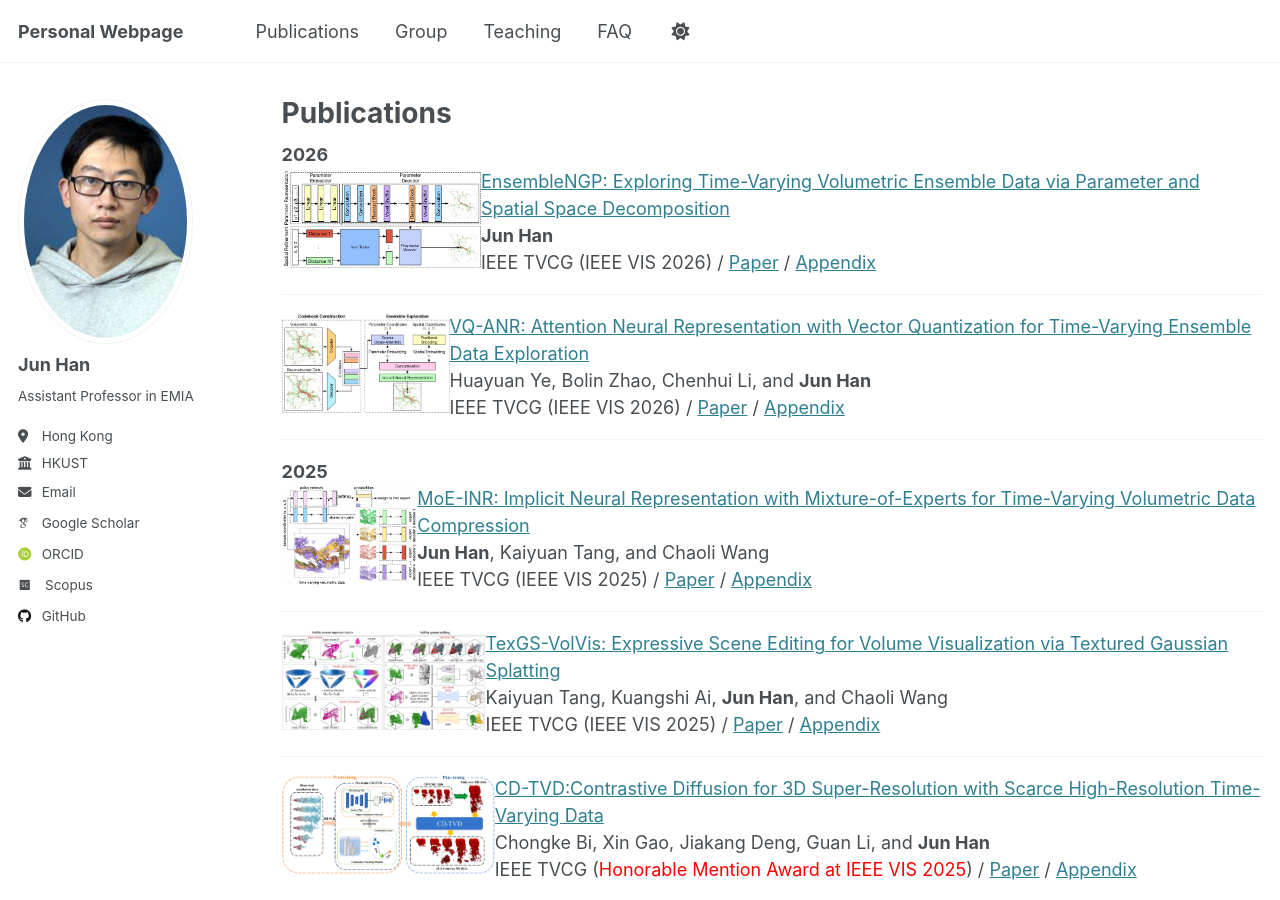
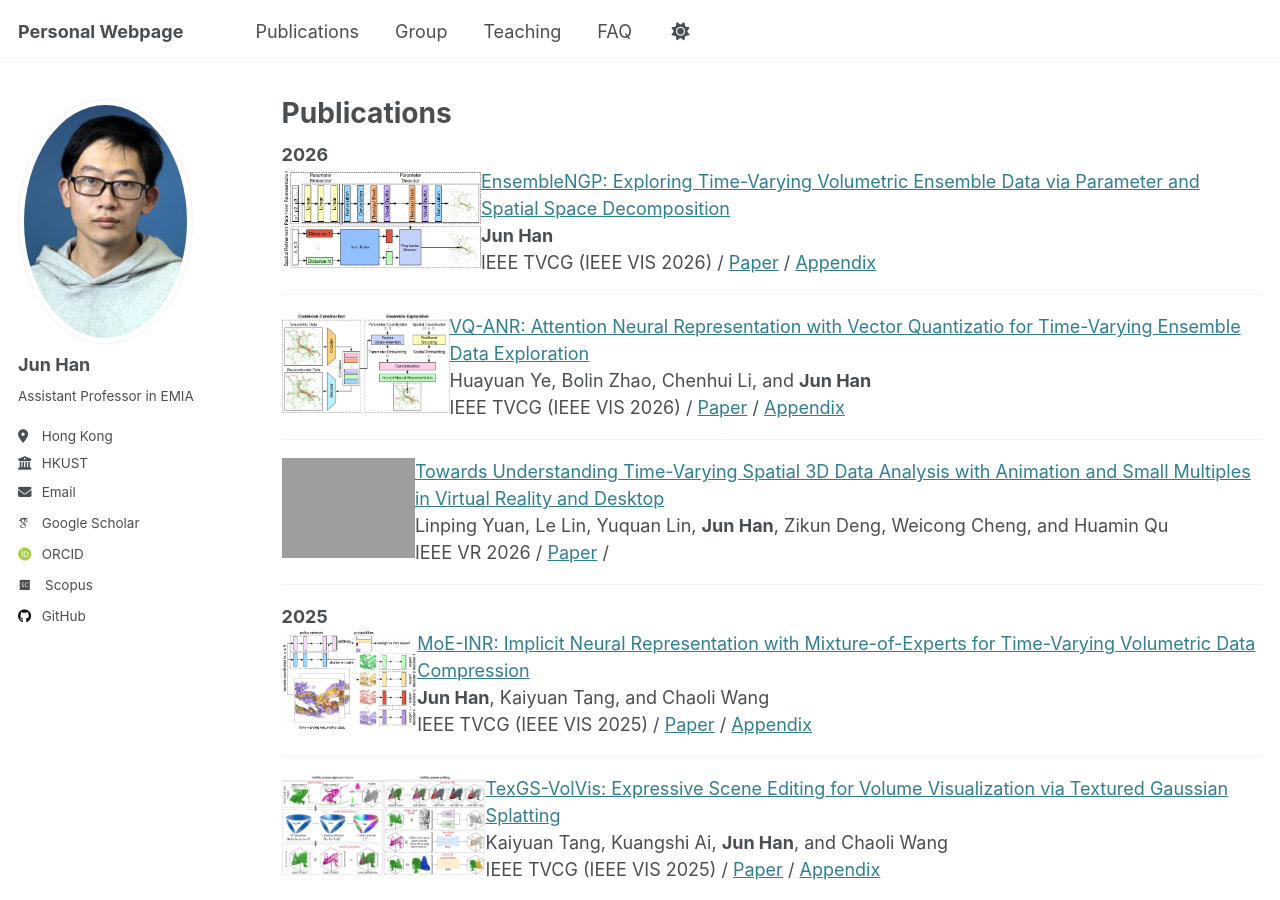
Before and after one commit to stevenhan1991/stevenhan1991.github.io, a Jekyll site: the page built from _pages/publications.md, in a window 1280 px wide and 900 px high. Built offline with Jekyll 4.4.1, drawn with Linux system fonts in a browser that asks for light colours; some web fonts are replaced.

Commit message:
Update publications.md

```diff
--- a/_pages/publications.md
+++ b/_pages/publications.md
@@ -31,8 +31,7 @@ redirect_from:
 <div class="img"><img class="img_responsive" src="http://stevenhan1991.github.io/assets/img/publications/VQANR.jpg" style="border:1px solid black width:200px;height:100px;" alt="spotlight_dl4scivis" align="left">
 </div>
   <div class="text">
-    <div class="title"><a name="Study" href="http://stevenhan1991.github.io/assets/pdf/VQANR.pdf">VQ-ANR: Attention Neural Representation with Vector Quantization
-for Time-Varying Ensemble Data Exploration</a>
+    <div class="title"><a name="Study" href="http://stevenhan1991.github.io/assets/pdf/VQANR.pdf">VQ-ANR: Attention Neural Representation with Vector Quantizatio for Time-Varying Ensemble Data Exploration</a>
     </div>
     <div class="authors">
 		<span class="author">Huayuan Ye,</span>
@@ -49,6 +48,27 @@ for Time-Varying Ensemble Data Exploration</a>
 
 <hr>
 
+<div class="img"><img class="img_responsive" src="http://stevenhan1991.github.io/assets/img/publications/VR.jpg" style="border:1px solid black width:200px;height:100px;" alt="spotlight_dl4scivis" align="left">
+</div>
+  <div class="text">
+    <div class="title"><a name="Study" href="http://stevenhan1991.github.io/assets/pdf/VR.pdf">Towards Understanding Time-Varying Spatial 3D Data Analysis with Animation and Small Multiples in Virtual Reality and Desktop</a>
+    </div>
+    <div class="authors">
+		<span class="author">Linping Yuan,</span>
+	    <span class="author">Le Lin,</span>
+		<span class="author">Yuquan Lin, </span>
+		<span class="author"><b>Jun Han</b>,</span>
+		<span class="author">Zikun Deng,</span>
+	    <span class="author">Weicong Cheng, and </span>
+		<span class="author">Huamin Qu</span>
+    </div>
+    <div>
+                  <span class="venue">IEEE VR 2026</span> /
+                  <span class="tag"><a href="http://stevenhan1991.github.io/assets/pdf/VR.pdf">Paper</a></span> /
+    </div>
+  </div>
+
+<hr>
 <b> 2025 </b>
 <div class="img"><img class="img_responsive" src="http://stevenhan1991.github.io/assets/img/publications/MoEINR.jpg" style="border:1px solid black width:200px;height:100px;" alt="spotlight_dl4scivis" align="left">
 </div>
```
